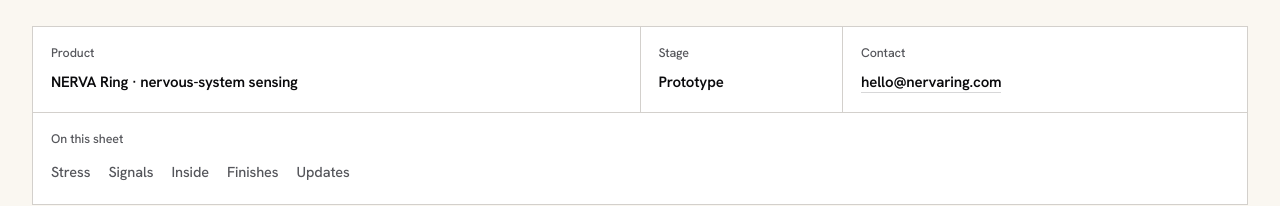
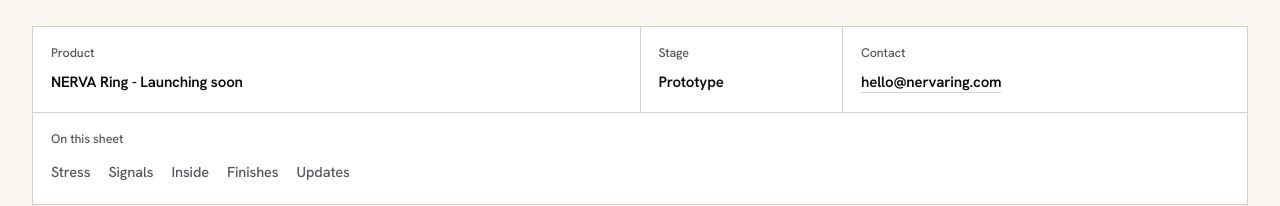
Before and after one commit to NRG24/NERVA-RING_WEBSITE, a React (Vite) app in the folder nerva-site/: page / in a window 1280 px wide. Shown: the part 6699-6905 px from the top of the page. Built offline with nearby package versions, Linux system fonts and the light colour scheme.

Commit message:
Update App.tsx

```diff
--- a/nerva-site/src/App.tsx
+++ b/nerva-site/src/App.tsx
@@ -832,7 +832,7 @@
           <div className="titleblock">
             <div className="tb tb--w3">
               <span className="tb__k">Product</span>
-              <b className="tb__v">NERVA Ring · nervous-system sensing</b>
+              <b className="tb__v">NERVA Ring - Launching soon</b>
             </div>
             <div className="tb tb--w1">
               <span className="tb__k">Stage</span>
```
